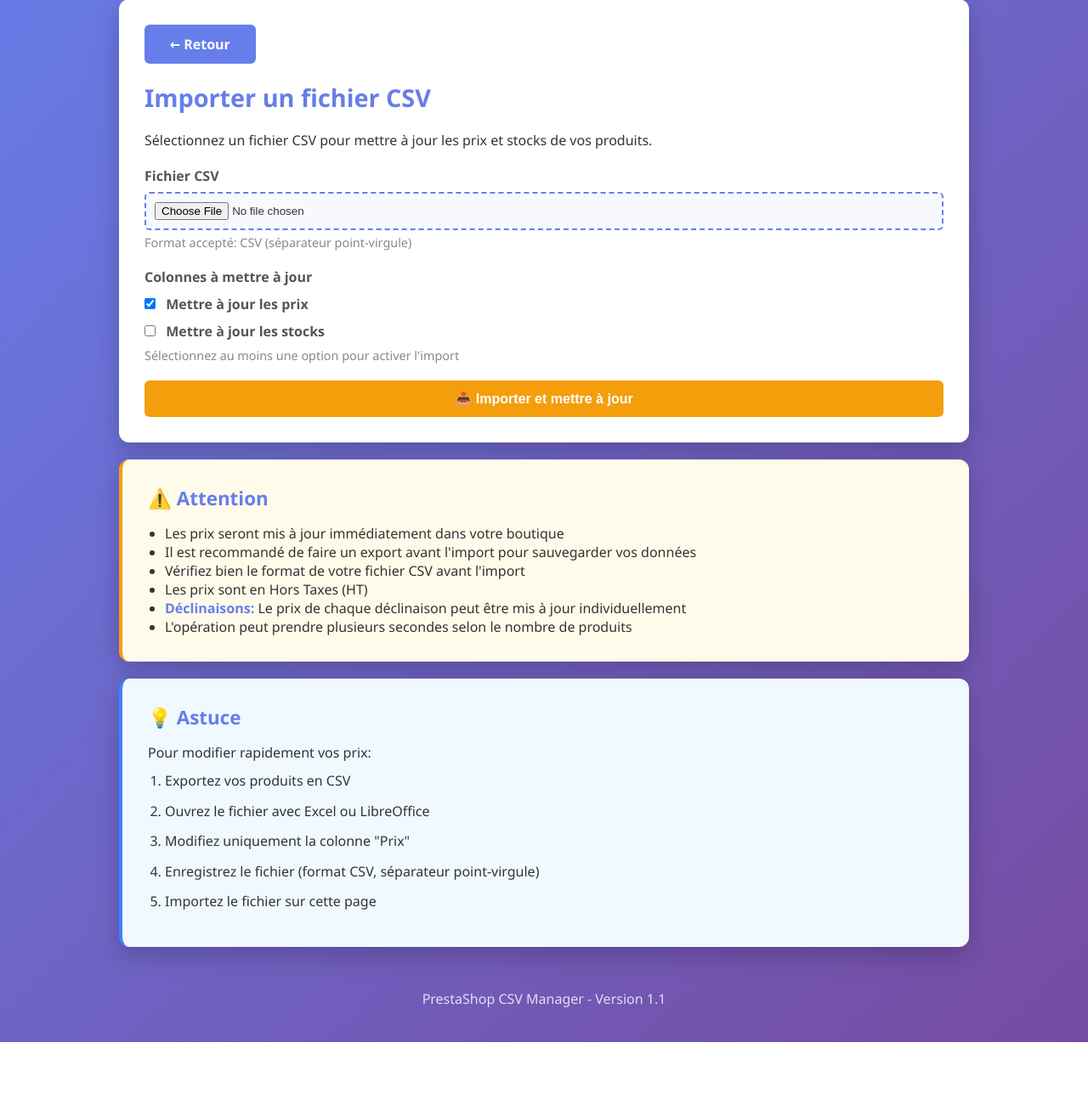
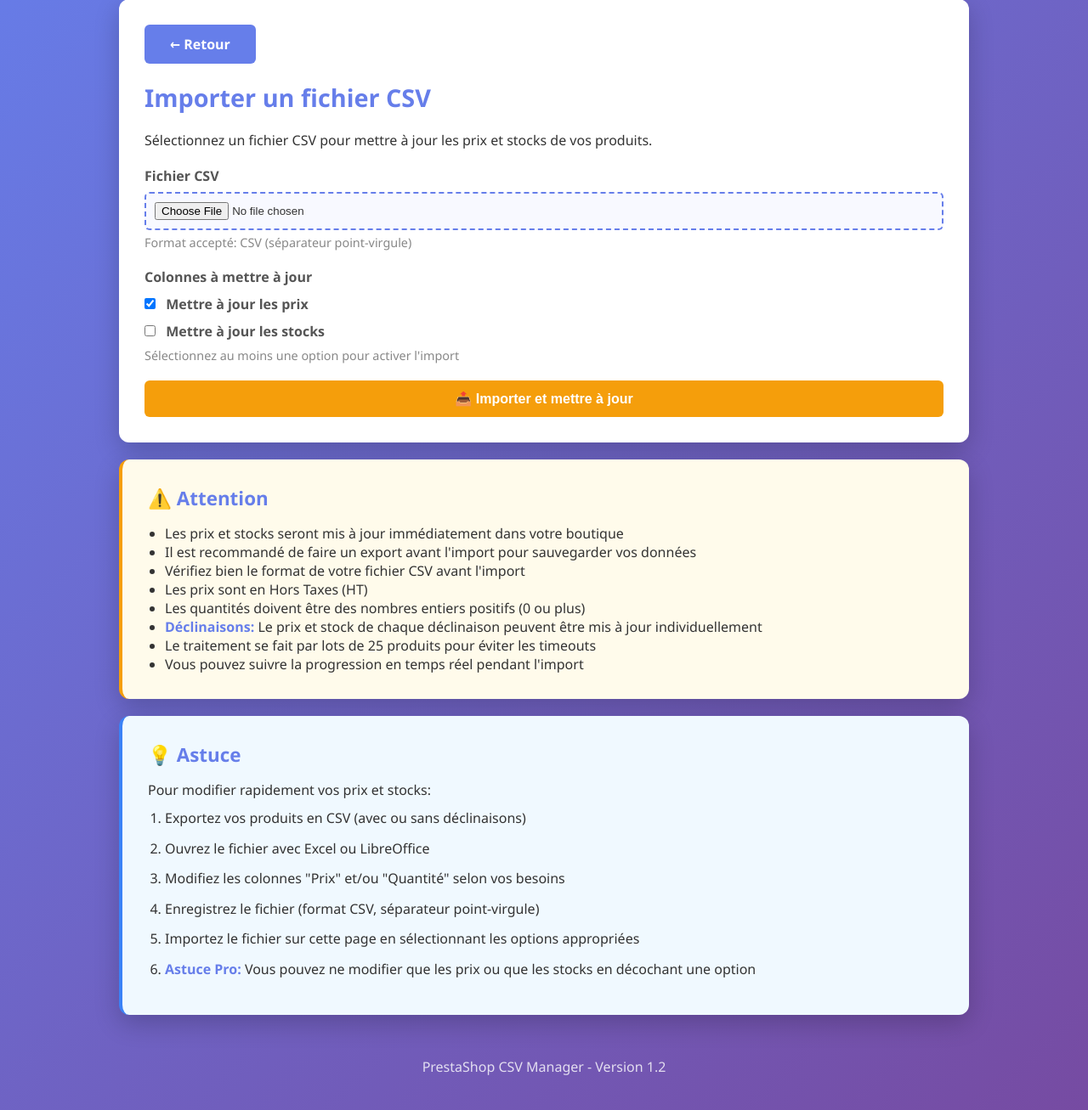
Before and after one commit to Fandango95real/prestadmin, a PHP site: page /import.php in a window 1280 px wide. Shown: the part 143-1450 px from the top of the page at 85% size. Before the commit the page ends 1370 px from the top, so only its background shows below. Run offline with PHP 8.4, Linux system fonts and the light colour scheme; the visitor is signed in with stand-in values (Sample User, id 1).

Commit message:
chore: Mise à jour documentation et passage version 1.2
Mise à jour de la documentation pour refléter la gestion des stocks:
- import.php: Mise à jour sections "Attention" et "Astuce"
- export.php: Mise à jour section "Conseils" et "Informations"
- Toutes les pages: Version 1.1 → 1.2

Modifications:
✅ Documentation complète sur la gestion des stocks
✅ Mention du traitement par lots (25 produits)
✅ Ajout colonne "Quantité" dans les descriptions d'export
✅ Astuces sur l'utilisation sélective prix/stocks

```diff
--- a/import.php
+++ b/import.php
@@ -114,30 +114,33 @@ if (!isset($_SESSION['connection_validated']) || $_SESSION['connection_validated
         <div class="card help-card">
             <h3>⚠️ Attention</h3>
             <ul style="margin-left: 20px; margin-top: 10px;">
-                <li>Les prix seront mis à jour immédiatement dans votre boutique</li>
+                <li>Les prix et stocks seront mis à jour immédiatement dans votre boutique</li>
                 <li>Il est recommandé de faire un export avant l'import pour sauvegarder vos données</li>
                 <li>Vérifiez bien le format de votre fichier CSV avant l'import</li>
                 <li>Les prix sont en Hors Taxes (HT)</li>
-                <li><strong>Déclinaisons:</strong> Le prix de chaque déclinaison peut être mis à jour individuellement</li>
-                <li>L'opération peut prendre plusieurs secondes selon le nombre de produits</li>
+                <li>Les quantités doivent être des nombres entiers positifs (0 ou plus)</li>
+                <li><strong>Déclinaisons:</strong> Le prix et stock de chaque déclinaison peuvent être mis à jour individuellement</li>
+                <li>Le traitement se fait par lots de 25 produits pour éviter les timeouts</li>
+                <li>Vous pouvez suivre la progression en temps réel pendant l'import</li>
             </ul>
         </div>
 
         <div class="card help-card" style="background: #f0f9ff; border-left-color: #3b82f6;">
             <h3>💡 Astuce</h3>
-            <p>Pour modifier rapidement vos prix:</p>
+            <p>Pour modifier rapidement vos prix et stocks:</p>
             <ol style="margin-left: 20px; margin-top: 10px;">
-                <li>Exportez vos produits en CSV</li>
+                <li>Exportez vos produits en CSV (avec ou sans déclinaisons)</li>
                 <li>Ouvrez le fichier avec Excel ou LibreOffice</li>
-                <li>Modifiez uniquement la colonne "Prix"</li>
+                <li>Modifiez les colonnes "Prix" et/ou "Quantité" selon vos besoins</li>
                 <li>Enregistrez le fichier (format CSV, séparateur point-virgule)</li>
-                <li>Importez le fichier sur cette page</li>
+                <li>Importez le fichier sur cette page en sélectionnant les options appropriées</li>
+                <li><strong>Astuce Pro:</strong> Vous pouvez ne modifier que les prix ou que les stocks en décochant une option</li>
             </ol>
         </div>
     </div>
 
     <footer>
-        <p>PrestaShop CSV Manager - Version 1.1</p>
+        <p>PrestaShop CSV Manager - Version 1.2</p>
     </footer>
 
     <script>
--- a/index.php
+++ b/index.php
@@ -156,7 +156,7 @@ session_start();
     </div>
 
     <footer>
-        <p>PrestaShop CSV Manager - Version 1.1 - Compatible PrestaShop 8.2</p>
+        <p>PrestaShop CSV Manager - Version 1.2 - Compatible PrestaShop 8.2</p>
     </footer>
 
     <script>
```
Also changed, not shown: export.php (+7 -4 lines).
